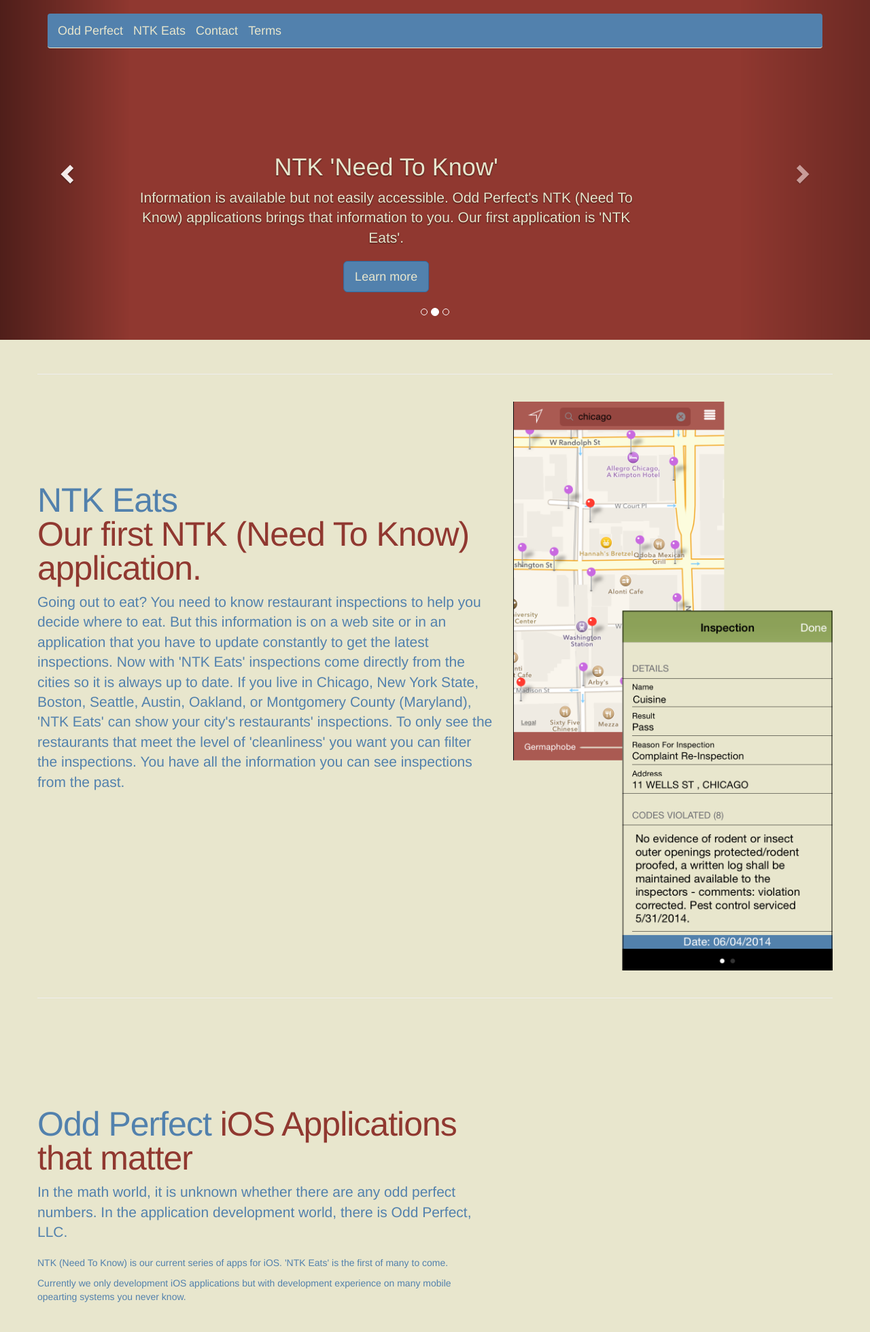
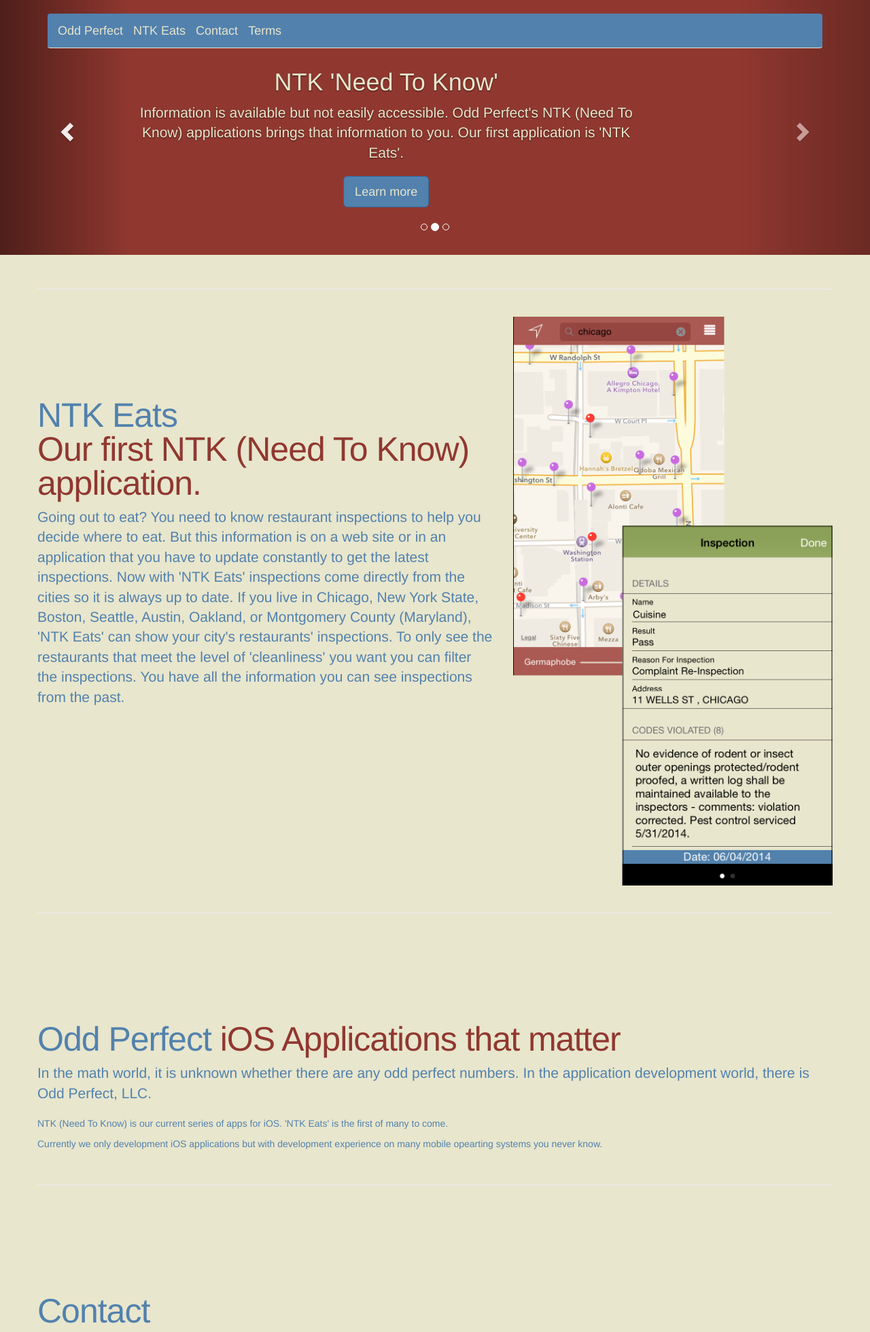
Before and after one commit to oddperfect/oddperfect.github.io, a plain HTML site: page index.html in a window 1280 px wide. Shown: the top 1960 px of the page at 68% size. Drawn offline with nearby package versions, Linux system fonts and the light colour scheme.

Commit message:
column width

```diff
--- a/carousel.css
+++ b/carousel.css
@@ -70,7 +70,7 @@ body {
 
 /* Carousel base class */
 .carousel {
-  height: 500px;
+  height: 375px;
   margin-bottom: 10px;
 }
 /* Since positioning the image, we need to help out the caption */
@@ -81,7 +81,7 @@ body {
 
 /* Declare heights because of positioning of img element */
 .carousel .item {
-  height: 500px;
+  height: 375px;
   background-color: #903830;
 }
 .carousel-inner > .item > img {
--- a/index.html
+++ b/index.html
@@ -126,7 +126,7 @@
       <hr class="featurette-divider">
 
       <div class="row featurette">
-        <div class="col-md-7" id="about">
+        <div class="col-md-12" id="about">
           <h2 class="featurette-heading">Odd Perfect<span class="test"> iOS Applications that matter</span></h2>
           <p class="lead">In the math world, it is unknown whether there are any odd perfect numbers. In the application development world, there is Odd Perfect, LLC.</p>
           <p>NTK (Need To Know) is our current series of apps for iOS. 'NTK Eats' is the first of many to come.</p>
@@ -137,7 +137,7 @@
       <hr class="featurette-divider">
 
       <div class="row featurette">
-        <div class="col-md-7" id="contact">
+        <div class="col-md-12" id="contact">
           <h2 class="featurette-heading">Contact<span class="test"></span></h2>
           <p class="lead">For problems, bugs, or suggestions for 'NTK Eats' please email <a href="mailto:oddperfectllc+ntkeats@gmail.com">Odd Perfect Support</a></p>
         </div>
```
